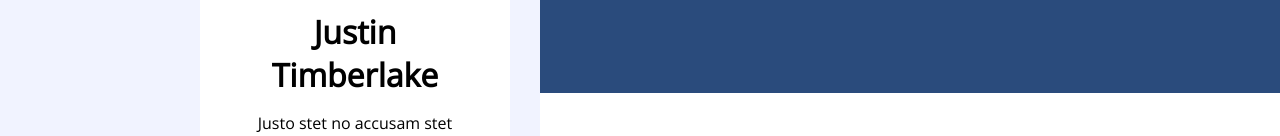
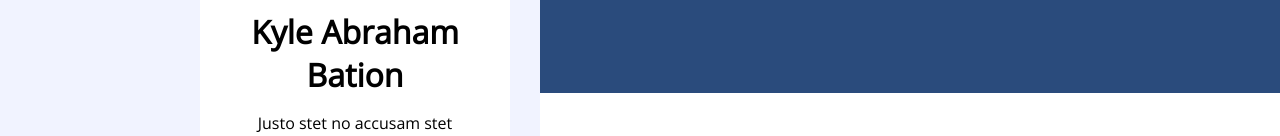
Before and after one commit to JurYel/personal_website_bation, a plain HTML site: page about.html in a window 1280 px wide. Shown: the part 226-362 px from the top of the page. Drawn offline with nearby package versions, Linux system fonts and the light colour scheme.

Commit message:
Updated handlers

```diff
--- a/about.html
+++ b/about.html
@@ -15,7 +15,7 @@
             <div class="sidebar-text">
                 <div class="sidebar-content">
                     <img class="profile-img" src="https://github.com/BananaKyle10/personal-website-bation/blob/main/img/kyle-profile.PNG?raw=true" alt="">
-                    <h1 class="font-weight-bold">Justin Timberlake</h1>
+                    <h1 class="font-weight-bold">Kyle Abraham Bation</h1>
                     <p class="mb-4">
                         Justo stet no accusam stet invidunt sanctus magna clita vero eirmod, sit sit labore dolores lorem. Lorem at sit dolor dolores sed diam justo
                     </p>
```
